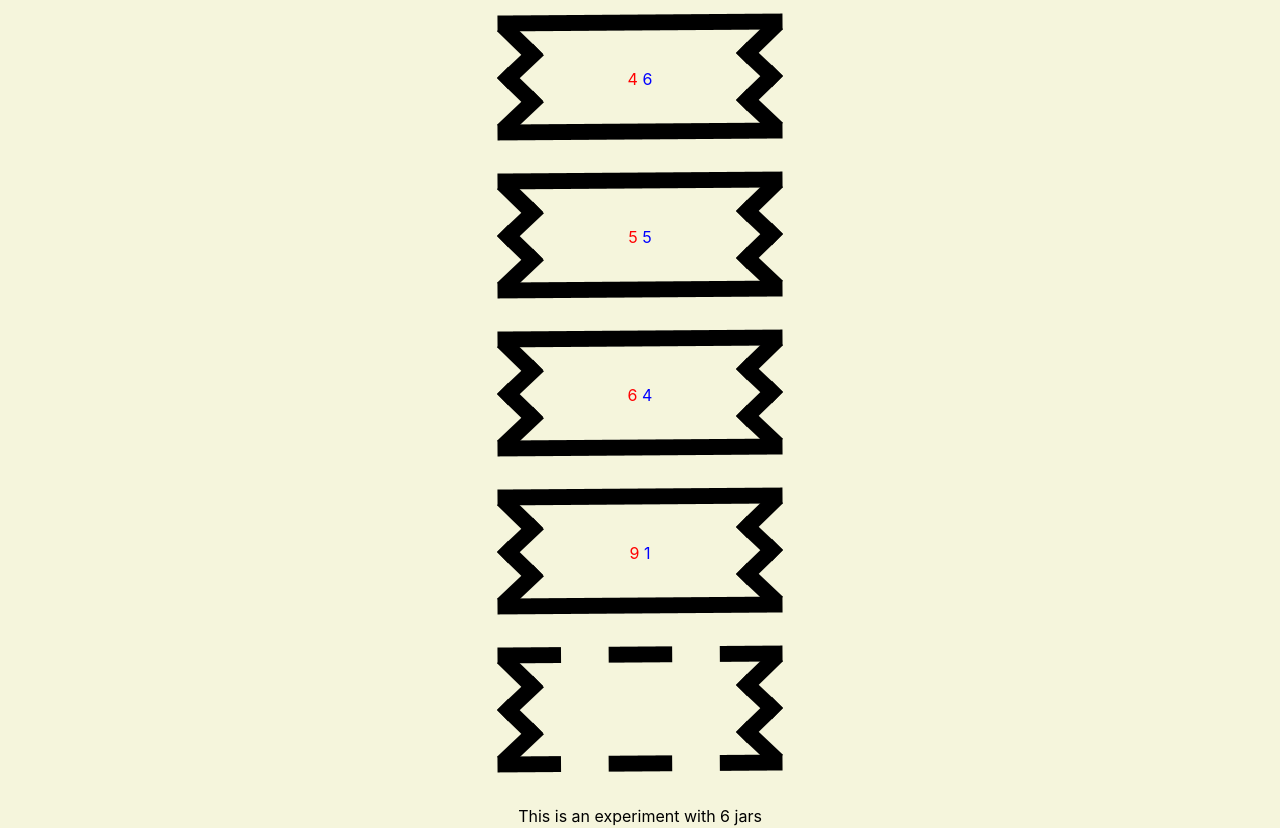
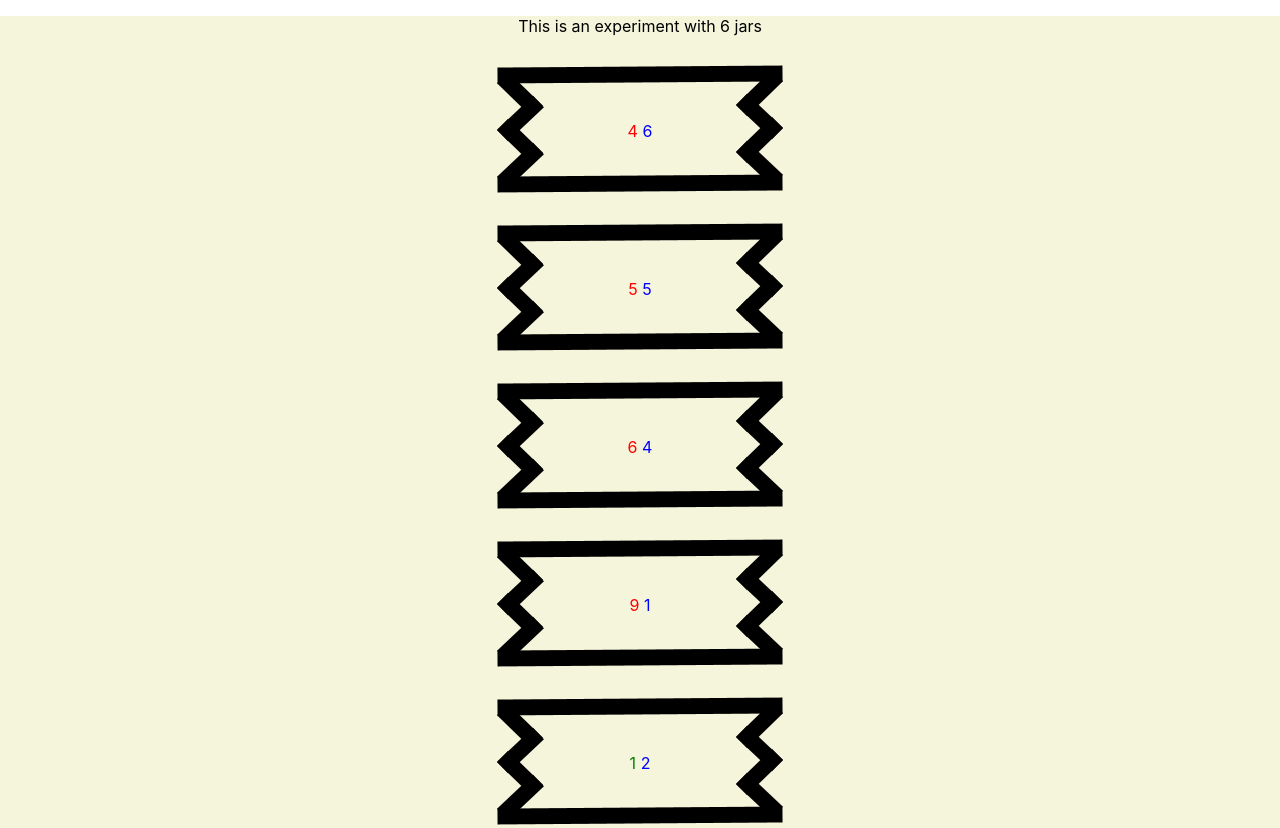
Before and after one commit to prj8121/PickingJars, a React (Create React App) app: page / in a window 1280 px wide. Shown: the top 828 px of the page. Built offline with nearby package versions, Linux system fonts and the light colour scheme.

Commit message:
Drag and drop swapping now functional

```diff
--- a/src/App.js
+++ b/src/App.js
@@ -13,7 +13,6 @@ function App() {
   return (
     <div className="App" style={{backgroundColor:"beige"}}>
       <DndProvider backend={HTML5Backend}>
-        <LabelSheet/>
 
         <Experiment/>
 			</DndProvider>
--- a/src/components/Experiment.js
+++ b/src/components/Experiment.js
@@ -1,5 +1,7 @@
-import React from 'react';
+import React, { useState } from 'react';
 import PickingJarContainer from '../containers/PickingJarContainer';
+import LabelSheet from '../containers/LabelSheet';
+import { LabelContainerTypes as LCT} from '../util/LabelContainerTypes';
 
 const jarRowStyle = {
     flexWrap:'wrap',
@@ -11,7 +13,12 @@ const jarRowStyle = {
 }
 
 function Experiment({specs}){
+
     const numJars = 6; //specs.numJars;
+    const emptyJars = [];
+    for (let i = 0; i < numJars; i++){
+        emptyJars.push({colors:[],counts:[]})
+    }
     const jars = [
         {
             colors: ['red', 'blue'],
@@ -40,15 +47,108 @@ function Experiment({specs}){
     ]
 
 
+    const [labelsInSheet, setLabelsInSheet] = useState(jars);
+    const [labelsInJars, setLabelsInJars] = useState(emptyJars);
+
+    /*
+      This has spiraled into a chaotic mess
+    */
+    function swapLabels(index1, conType1, index2, conType2){
+
+        //alert(`Swapping ${conType1} ${index1} and ${conType2} ${index2}`);
+
+        const firstLabel = conType1===LCT.SHEET? labelsInSheet[index1]:labelsInJars[index1];
+        const secondLabel = conType2===LCT.SHEET? labelsInSheet[index2]:labelsInJars[index2];
+
+        var newJarLabels;
+        var newSheetLabels;
+        if (conType1===LCT.JAR && conType2===LCT.JAR){
+            newJarLabels = [...labelsInJars];
+            newJarLabels[index1] = secondLabel;
+            newJarLabels[index2] = firstLabel;
+            setLabelsInJars(newJarLabels);
+        } else if (conType1===LCT.SHEET && conType2===LCT.SHEET){
+            newSheetLabels = [...labelsInSheet];
+            newSheetLabels[index1] = secondLabel;
+            newSheetLabels[index2] = firstLabel;
+            setLabelsInSheet(newSheetLabels);
+        } else if (conType1===LCT.JAR /*&& conType2===LCT.SHEET*/) {
+            //alert('Jar <-> Sheet')
+            newJarLabels = [...labelsInJars];
+            newSheetLabels = [...labelsInSheet];
+            newJarLabels[index1] = secondLabel;
+            newSheetLabels[index2] = firstLabel;
+            setLabelsInJars(newJarLabels);
+            setLabelsInSheet(newSheetLabels);
+        } else /*if (conType1===LCT.SHEET && conType2===LCT.JAR)*/{
+            //alert('Sheet <-> Jar')
+            newJarLabels = [...labelsInJars];
+            newSheetLabels = [...labelsInSheet];
+            newSheetLabels[index1] = secondLabel;
+            newJarLabels[index2] = firstLabel;
+
+            //alert(JSON.stringify(newSheetLabels));
+            //alert(JSON.stringify(newJarLabels));
+            setLabelsInJars(newJarLabels);
+            setLabelsInSheet(newSheetLabels);
+        }
+
+
+        /*
+        const setter1 = conType1===LCT.SHEET?setLabelsInSheet:setLabelsInJars;
+        const source1 = conType1===LCT.SHEET?[...labelsInSheet]:[...labelsInJars];
+        const setter2 = conType2===LCT.SHEET?setLabelsInSheet:setLabelsInJars;
+
+        let source2;
+        if (conType1===conType2){
+            source2 = source1;
+        } else {
+            source2 = conType2===LCT.SHEET?[...labelsInSheet]:[...labelsInJars];
+        }
+
+        source2.splice(
+            index2,             // starting at index
+            1,                      // delete 1 item
+            firstLabel  // and place in new label
+        )
+        setter1(  // Setting the first item into the location of the second item
+            source2
+        );
+
+        source1.splice(
+            index1,             // starting at index
+            1,                      // delete 1 item
+            secondLabel  // and place in new label
+        )
+        setter2(  // Setting the second item into the location of the first item
+            source1
+        );
+        */
+        /*setLabelsInJars(
+            labelsInJars.splice(
+                jarIndex,
+                1,
+                sheetLabel
+            )
+        );*/
+    }
+
+
     return (
         /* <div id='jar-row' style={{flexWrap:'wrap', display:'flex', flexDirection:'row', justifyContent: 'space-evenly', alignItems: 'top', margin:'20px'}}> */
         <div>
             <p>
                 This is an experiment with {numJars} jars
             </p>
+            <LabelSheet labels={labelsInSheet} swapLabels={swapLabels}/>
             <div id='jar-row' style={jarRowStyle}>
                 {Array.from({ length: numJars }, (_, index) => (
-                    <PickingJarContainer key={index} specifications={jars[index]}/>
+                    <PickingJarContainer
+                        containerIndex={index}
+                        specifications={jars[index]}
+                        swapLabels={swapLabels}
+                        label = {labelsInJars[index]}
+                    />
                 ))}
             </div>
 
--- a/src/components/LabelSlot.js
+++ b/src/components/LabelSlot.js
@@ -1,15 +1,16 @@
-import React, { useState, useEffect } from 'react';
+import React from 'react';
 import { useDrag, useDrop } from 'react-dnd';
-import Label from '../images/JarLabel.png';
+//import Label from '../images/JarLabel.png';
 import makeLabel from '../util/MakeLabel';
 import { ItemTypes } from '../util/DraggableItemTypes';
+//import { LabelContainerTypes as LCT } from '../util/LabelContainerTypes';
 
-function LabelSlot({label, labelTextStyle, labelWidth, updateLabel}) {
+function LabelSlot({label, labelTextStyle, labelWidth, updateLabel, swapLabels, containerIndex, containerType}) {
 
     const [{ isDragging }, drag] = useDrag(
         () => ({
             type: ItemTypes.LABEL,
-            item: { label },
+            item: ()=> ({ label, containerIndex, containerType }),
             collect: (monitor) => ({
             isDragging: monitor.isDragging(),
         }),
@@ -17,23 +18,27 @@ function LabelSlot({label, labelTextStyle, labelWidth, updateLabel}) {
         end: (item, monitor) => {
             //const { id: droppedId, originalIndex } = item
             const didDrop = monitor.didDrop()
-            const dropResult = monitor.getDropResult();
-            alert(JSON.stringify(dropResult));
+            //const dropResult = monitor.getDropResult();
+            //alert(dropResult);
+            //alert(`moving label:${JSON.stringify(label)}`);
             if (!didDrop) {
-                alert(`you dropped this!:${JSON.stringify(label)}`)
+                //alert(`you dropped this!:${JSON.stringify(label)}`)
                 //color = 'white';
                 //moveCard(droppedId, originalIndex)
             }
         },
         }),
-        [label/*, moveCard*/],
+        [label, containerIndex, containerType/*, moveCard*/],
     );
 
-    const [{ isOver, canDrop, item }, drop] = useDrop({
+    const [{ isOver, canDrop }, drop] = useDrop({
         accept: ItemTypes.LABEL,
-        drop: ()=> {
-            alert(JSON.stringify(item))
-            return(updateLabel(item))
+        drop: (item)=> {
+            //alert(`item = ${JSON.stringify(item)}`)
+            //alert(`receiver label:${JSON.stringify(label)}`);
+            //return(updateLabel(item))
+            //alert(JSON.stringify([item.containerIndex, item.containerType, containerIndex, containerType]))
+            return(swapLabels(item.containerIndex, item.containerType, containerIndex, containerType))
         },
         collect: (monitor) => ({
             isOver: monitor.isOver(),
--- a/src/components/PickingJar.js
+++ b/src/components/PickingJar.js
@@ -1,13 +1,15 @@
-import React, {useState} from 'react';
+import React from 'react';
 //import basicJar from '../images/BasicJar.png';
 import LabelSlot from './LabelSlot';
 import basicJar from '../images/PickingJarGoogleDrawing.png';
-import colorCountToText from '../util/colorCountToText';
+//import colorCountToText from '../util/colorCountToText';
+import { LabelContainerTypes } from '../util/LabelContainerTypes';
 
-function PickingJar({specs, onPick, containerWidth}){
+function PickingJar({specs, onPick, containerWidth, swapLabels, containerIndex, label}){
 
-    const [label, setLabel] = useState({colors:[], counts:[]})
+    //const [label, setLabel] = useState({colors:[], counts:[]})
 
+    /*
     const updateLabel = ({label}) => {
         //alert(`${JSON.stringify(label.colors)}, ${JSON.stringify(label.counts)}`);
         setLabel({
@@ -15,6 +17,7 @@ function PickingJar({specs, onPick, containerWidth}){
             counts: label?label.counts:[],
         })
     }
+    */
 
     const containerStyle = {
         position:'relative',
@@ -53,7 +56,9 @@ function PickingJar({specs, onPick, containerWidth}){
                     label = {label}
                     labelTextStyle={textStyle}
                     labelWidth = {0.8 * containerWidth}
-                    updateLabel={updateLabel}
+                    containerType={LabelContainerTypes.JAR}
+                    swapLabels={swapLabels}
+                    containerIndex={containerIndex}
                     //labelTextElement={colorCountToText(specs.colors, specs.counts, textStyle)}
                     //labelTextElement={specs.colors.map((color, i) => (
                     //    <span style={{color: color, ...textStyle}} key={i}>{specs.counts[i]} </span>
--- a/src/containers/LabelSheet.js
+++ b/src/containers/LabelSheet.js
@@ -1,10 +1,11 @@
 import  React, { useState } from 'react';
 import LabelSlot from '../components/LabelSlot';
 import colorCountToText from '../util/colorCountToText';
+import { LabelContainerTypes } from '../util/LabelContainerTypes';
 
-function LabelSheet(){
+function LabelSheet({labels, swapLabels}){
 
-    const jars = [
+    labels = labels?labels:[
         {
             colors: ['red', 'blue'],
             counts: [4, 6],
@@ -28,23 +29,23 @@ function LabelSheet(){
     ]
 
 
-
-    const stuff = [
-        jars.map((jar, i)=>{
+    const filledLabelList = [
+        labels.map((label, i)=>{
             return(
                 <LabelSlot
-                label = {jar}
-                labelTextElement={colorCountToText(jar.colors, jar.counts)}/>
+                swapLabels={swapLabels}
+                containerIndex = {i}
+                containerType={LabelContainerTypes.SHEET}
+                label = {label}
+                labelTextElement={colorCountToText(label.colors, label.counts)}/>
             );
         })
     ]
 
-    const [slots, setSlots] = useState(stuff);
-
     return (
     <div>
         {
-            slots.map((slot, index)=>{
+            filledLabelList.map((slot, index)=>{
                 return slot;
             })
         }
--- a/src/containers/PickingJarContainer.js
+++ b/src/containers/PickingJarContainer.js
@@ -2,13 +2,11 @@ import React, { useState, useEffect, useRef } from 'react';
 import PickingJar from '../components/PickingJar';
 import ResultsTray from '../components/ResultsTray';
 
-function PickingJarContainer({specifications}){
+function PickingJarContainer({specifications, swapLabels, containerIndex, label}){
 
     const [results, setResults] = useState([]);
     const [containerWidth, setContainerWidth] = useState(null);
     const elementRef = useRef(null);
-
-
 
     useEffect(()=>{
 
@@ -43,6 +41,7 @@ function PickingJarContainer({specifications}){
     //const specifications = {};
     //specifications['colors'] = ['red', 'blue', 'black', 'coral', 'lightblue', 'green'];
     //specifications['counts'] = [3, 7, 1, 2, 12, 3];
+    console.log('Specifications')
     console.log(specifications)
 
     const total = specifications.counts.reduce((sum, a) => sum + a, 0);
@@ -71,7 +70,15 @@ function PickingJarContainer({specifications}){
 
     return (
         <div style={{flex:1}} ref={elementRef}>
-            <PickingJar style={{ alignSelf: 'flex-start' }} specs={specifications} onPick={handlePick} containerWidth={containerWidth}/>
+            <PickingJar
+                style={{ alignSelf: 'flex-start' }}
+                specs={specifications}
+                onPick={handlePick}
+                containerWidth={containerWidth}
+                swapLabels={swapLabels}
+                containerIndex={containerIndex}
+                label={label}
+            />
             <div style={containerStyle}>
                 <ResultsTray contents={results} containerWidth={containerWidth} />
             </div>
--- /dev/null
+++ b/src/util/LabelContainerTypes.js
@@ -0,0 +1,4 @@
+export const LabelContainerTypes = {
+    JAR: 'jar',
+    SHEET: 'sheet',
+}
```
